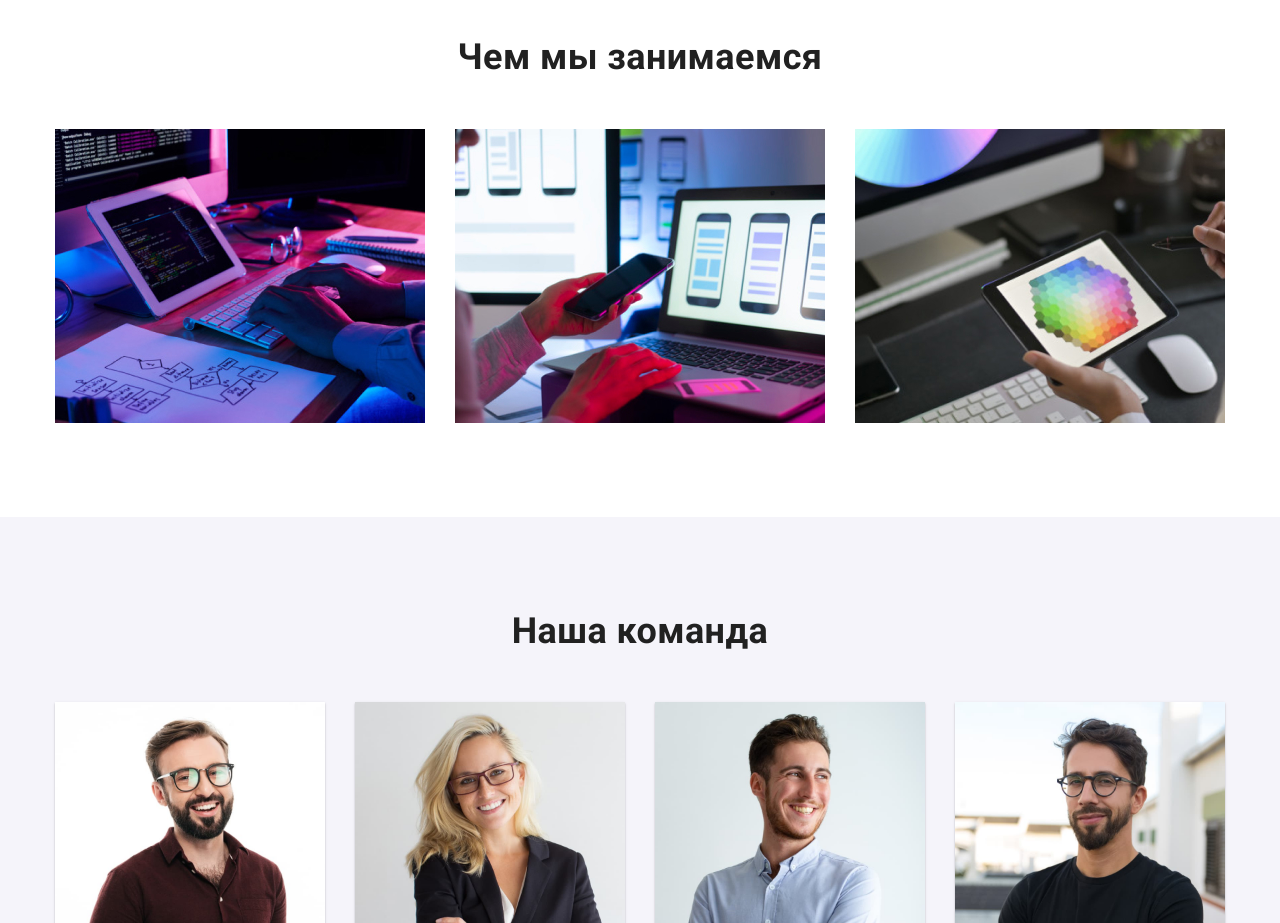
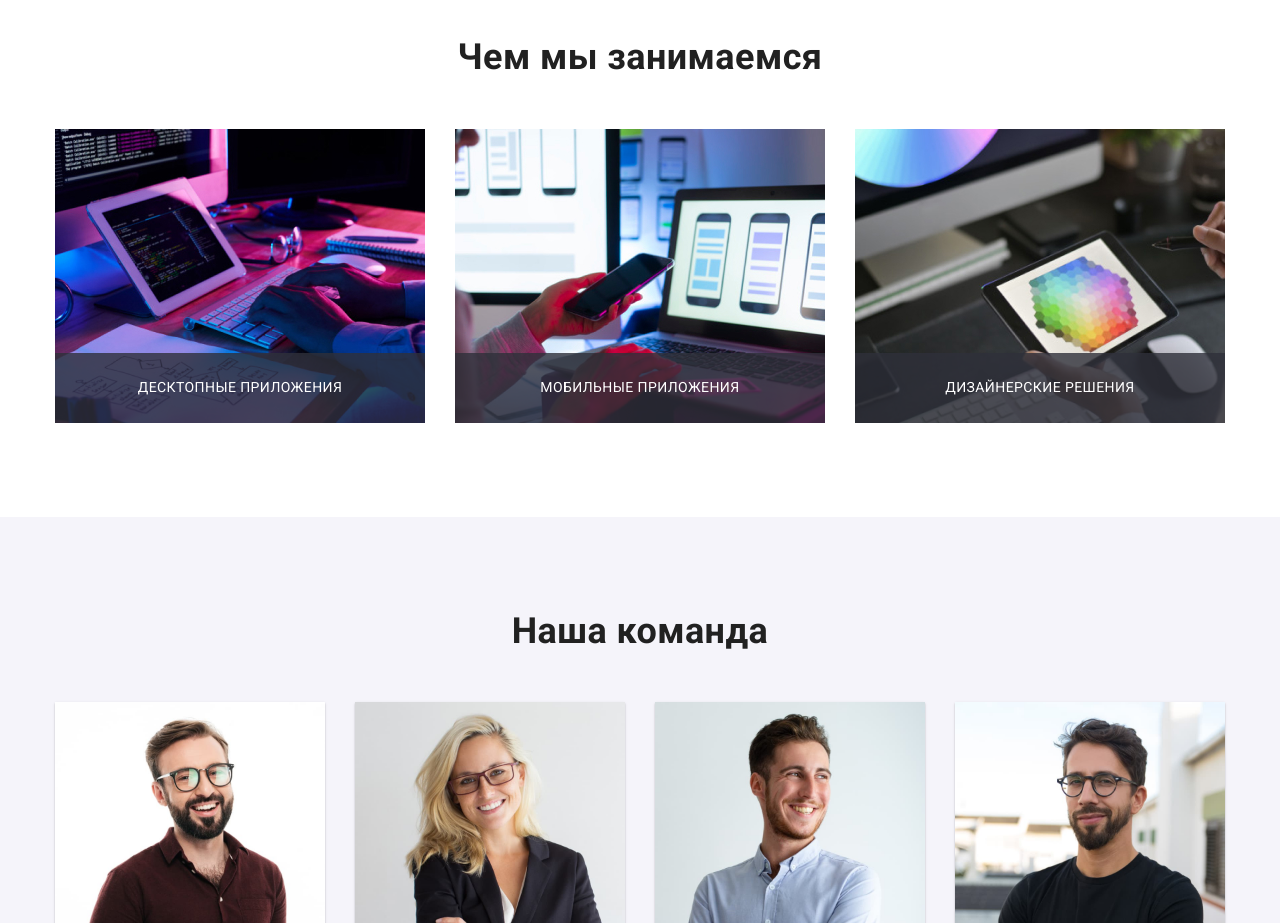
Before and after one commit to JustIrish/goit-markup-hw-05, a plain HTML site: page index.html in a window 1280 px wide. Shown: the part 1080-2003 px from the top of the page. Drawn offline with nearby package versions, Linux system fonts and the light colour scheme.

Commit message:
Добавляет текст в секцию Чем мы занимаемся

```diff
--- a/css/styles.css
+++ b/css/styles.css
@@ -136,6 +136,15 @@ body {
   color: var(--accent-color);
 }
 
+.current::after {
+  content: "";
+  width: 100%;
+  height: 4px;
+  /* top: 76px; */
+  background: #2196f3;
+  border-radius: 2px;
+}
+
 .contact-link {
   display: flex;
   align-items: center;
@@ -256,8 +265,26 @@ body {
 }
 
 .work-item {
+  position: relative;
   width: calc(100% / 3 - 30px);
   margin-left: 30px;
+}
+
+.work-desc {
+  position: absolute;
+  bottom: 0;
+  width: 100%;
+  background-color: rgba(47, 48, 58, 0.8);
+}
+
+.work-text {
+  padding: 27px 0;
+  color: var(--second-text-color);
+
+  font-size: 14px;
+  line-height: 1.14;
+  text-transform: uppercase;
+  text-align: center;
 }
 
 .work-title,
--- a/index.html
+++ b/index.html
@@ -128,12 +128,21 @@
                 alt="работа на компьютере"
                 width="370"
               />
+              <div class="work-desc">
+                <p class="work-text">Десктопные приложения</p>
+              </div>
             </li>
             <li class="work-item">
               <img src="./img/box2.jpg" alt="работа на телефоне" width="370" />
+              <div class="work-desc">
+                <p class="work-text">Мобильные приложения</p>
+              </div>
             </li>
             <li class="work-item">
               <img src="./img/box3.jpg" alt="работа на планшете" width="370" />
+              <div class="work-desc">
+                <p class="work-text">Дизайнерские решения</p>
+              </div>
             </li>
           </ul>
         </div>
```
